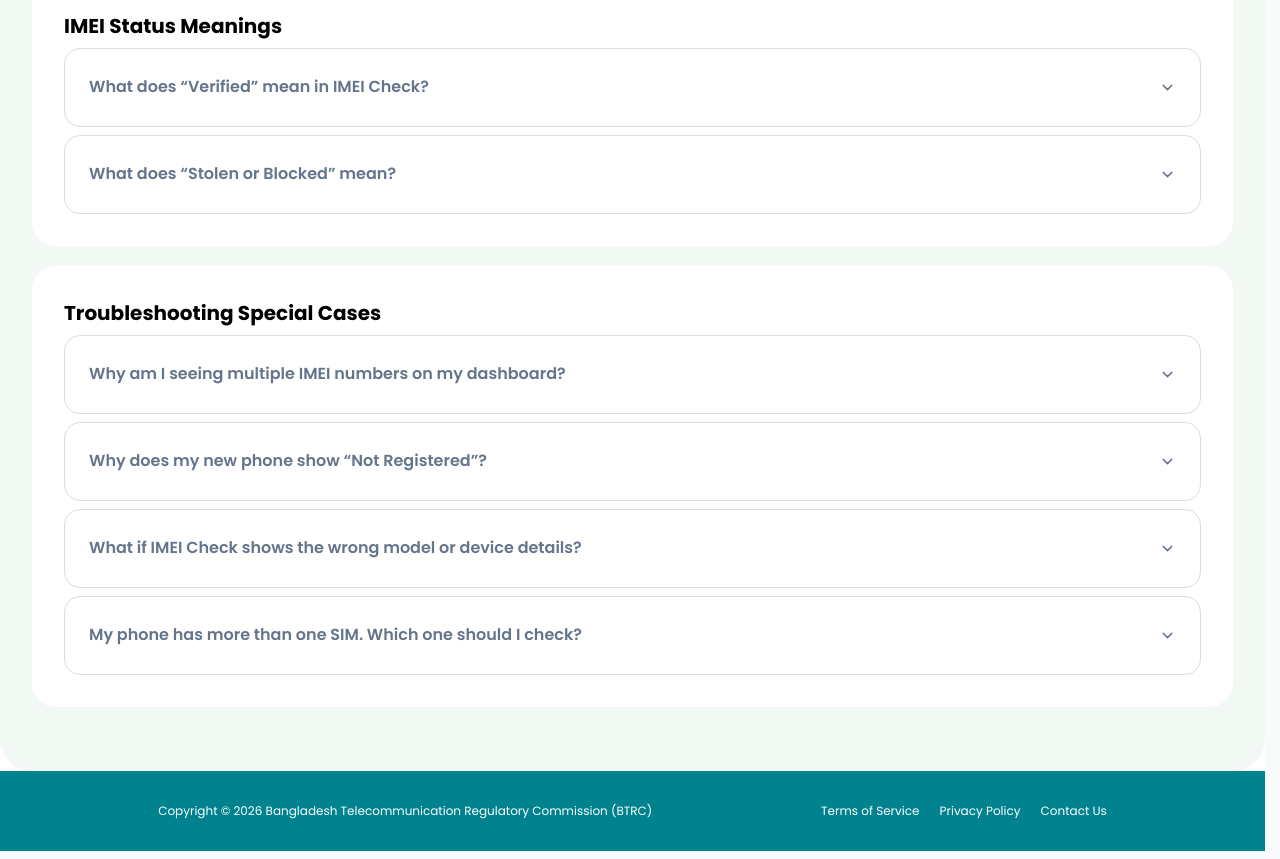
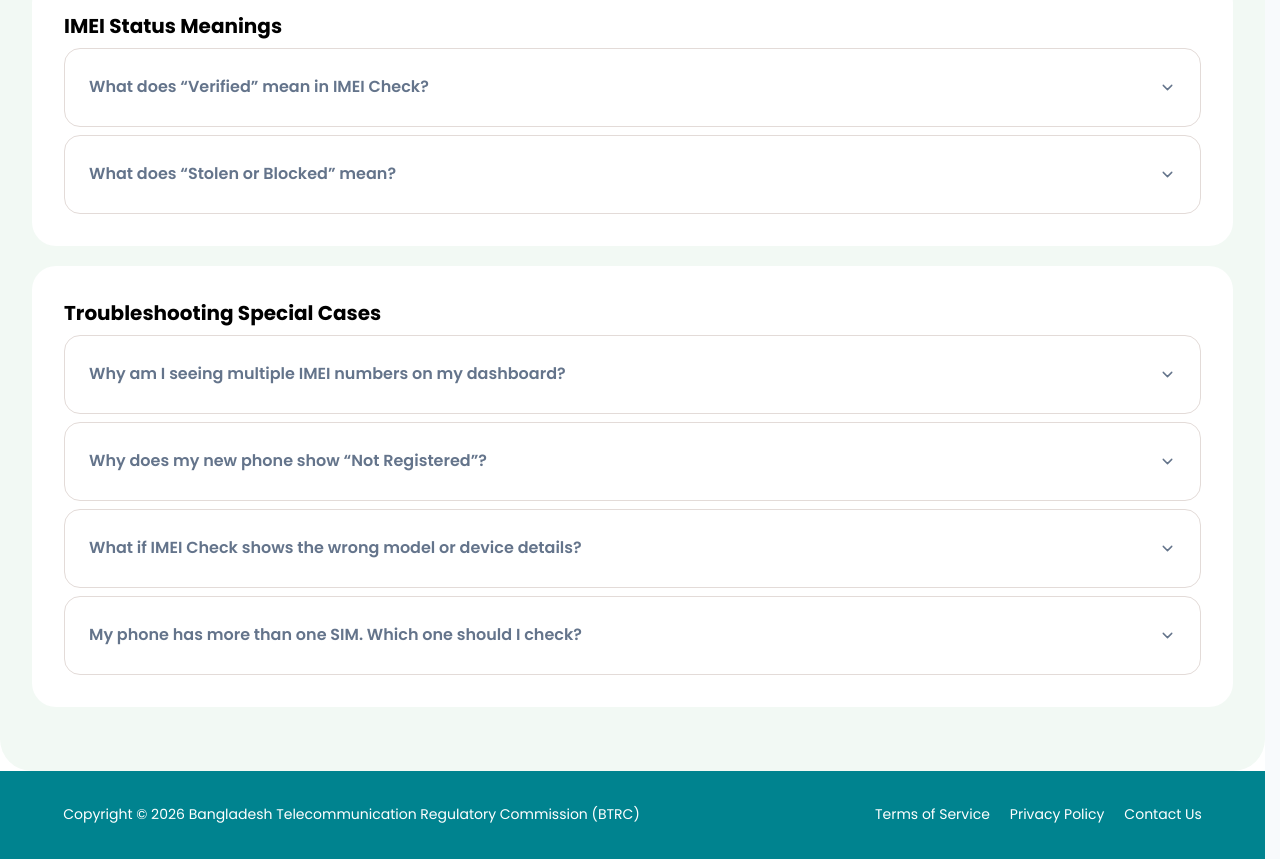
Before and after one commit to shihab-tech04/NEIR-Citizen, a React (Vite) app: page / in a window 1280 px wide. Shown: the part 3639-4498 px from the top of the page. Built offline with nearby package versions, Linux system fonts and the light colour scheme.

Commit message:
fix(neir): modernize footer accessibility and update visual regression to corrected guide headings

```diff
--- a/src/components/Footer.tsx
+++ b/src/components/Footer.tsx
@@ -1,16 +1,19 @@
 import React from 'react';
-import type {Language} from '../types.ts';
+import type { Language } from '../types.ts';
 
 type Props = { language: Language; onContactUs: () => void };
-export const Footer:React.FC<Props> = ({onContactUs}) => (
-  <footer className="neir-original-footer">
+export const Footer: React.FC<Props> = ({language,onContactUs}) => {
+  const bn=language==='bn';
+  return <footer className="neir-original-footer">
     <div className="neir-original-footer-inner">
-      <p>Copyright © 2026 Bangladesh Telecommunication Regulatory Commission (BTRC)</p>
-      <nav aria-label="Footer">
-        <span>Terms of Service</span>
-        <span>Privacy Policy</span>
-        <button type="button" onClick={onContactUs}>Contact Us</button>
-      </nav>
+      <p>{bn
+        ? 'কপিরাইট © ২০২৬ বাংলাদেশ টেলিযোগাযোগ নিয়ন্ত্রণ কমিশন (বিটিআরসি)'
+        : 'Copyright © 2026 Bangladesh Telecommunication Regulatory Commission (BTRC)'}</p>
+      <div className="neir-footer-links">
+        <p>{bn?'সেবার শর্তাবলি':'Terms of Service'}</p>
+        <p>{bn?'গোপনীয়তা নীতি':'Privacy Policy'}</p>
+        <button type="button" onClick={onContactUs}>{bn?'যোগাযোগ':'Contact Us'}</button>
+      </div>
     </div>
-  </footer>
-);
+  </footer>;
+};
--- a/src/index.css
+++ b/src/index.css
@@ -35,15 +35,16 @@ button,input,select,textarea{font:inherit}
 .neir-profile-dropdown button{display:flex;align-items:center;gap:8px;padding:12px;width:100%;font-size:14px;text-align:left}
 .neir-mobile-toggle,.neir-mobile-menu{display:none}
 .neir-original-footer{width:100%;background:var(--neir-primary-900);color:#fff}
-.neir-original-footer-inner{max-width:1300px;width:75%;margin:0 auto;min-height:80px;display:flex;align-items:center;justify-content:space-between;gap:20px}
-.neir-original-footer p,.neir-original-footer nav{font-size:12px;font-weight:300;line-height:1.5;color:#fff}
-.neir-original-footer nav{display:flex;align-items:center;justify-content:flex-end;gap:20px}
-.neir-original-footer button{background:none;color:#fff;border:0;padding:4px 0;font:inherit;cursor:pointer}
+.neir-original-footer-inner{max-width:1360px;width:90%;margin:0 auto;min-height:88px;display:flex;align-items:center;justify-content:space-between;gap:24px}
+.neir-original-footer p,.neir-footer-links{font-size:14px;font-weight:400;line-height:1.5;color:#fff}
+.neir-footer-links{display:flex;align-items:center;justify-content:flex-end;gap:20px;flex-wrap:wrap}
+.neir-original-footer button{background:none;color:#fff;border:0;min-height:44px;padding:8px 0;font:inherit;cursor:pointer}
 .neir-original-footer button:hover{text-decoration:underline}
+.neir-original-footer button:focus-visible{outline:2px solid #fff;outline-offset:4px;border-radius:4px}
 .neir-footer-prototype-note{font-size:11px;font-weight:400;line-height:1.5;text-align:center;opacity:.85;padding:0 16px 12px;color:#fff}
 @media(max-width:767px){
  .neir-original-footer-inner{width:100%;padding:18px 16px;min-height:0;flex-direction:column;align-items:flex-start}
- .neir-original-footer nav{flex-wrap:wrap;justify-content:flex-start}
+ .neir-footer-links{justify-content:flex-start}
 }
 .neir-home-main{background:#fff}
 .neir-home-sections{display:flex;flex-direction:column;gap:24px}
```
